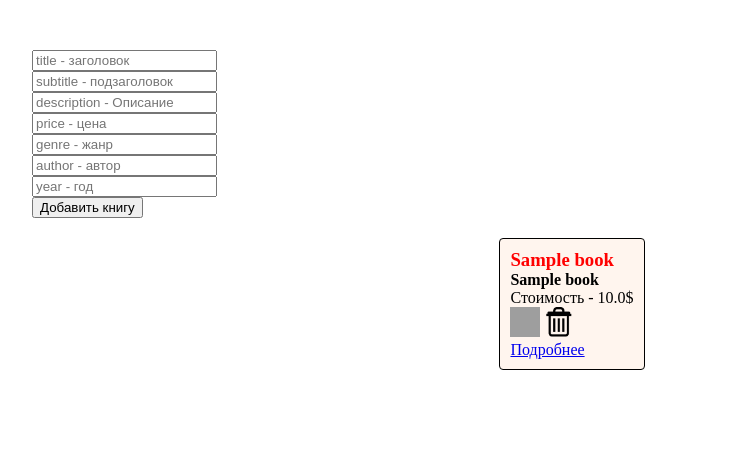
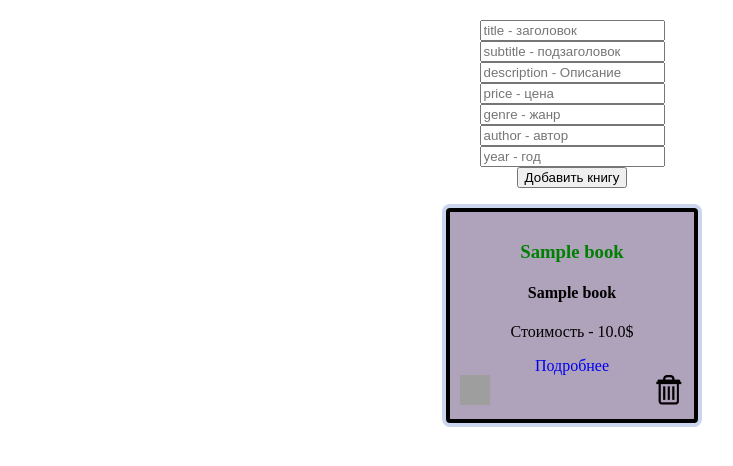
Before and after one commit to DartOrin/todo, a Django app: page /books/ in a window 1280 px wide. Shown: the top 466 px of the page, without its empty margins (68-801 px from the left). Run offline with Django 3.2, Linux system fonts and the light colour scheme; tables that the repository leaves empty hold one stand-in row (values such as "Sample post"); grey boxes are pictures that could not be loaded.

Commit message:
added minimum styles for books

```diff
--- a/product/static/styles/books.css
+++ b/product/static/styles/books.css
@@ -1,7 +1,16 @@
 * {
     box-sizing: border-box;
-    margin: 0 auto;
+    /* margin: 0 auto; */
 }
+
+.form {
+    display: flex;
+    justify-content: center;
+    margin-top: 20px;
+    text-align: center;
+}
+
+
 
 .book-container {
     margin-top: 20px;
@@ -12,22 +21,38 @@
 }
 
 .book-item {
-    border: 1px solid black;
+    border: 4px solid black;
     border-radius: 4px;
-    background-color: seashell;
+    background-color: rgb(175, 162, 187);
     padding: 10px;
+    width: 20%;
+    margin-right: 20px;
+    margin-left: 20px;
+    margin-bottom: 20px;
+    text-align: center;
+    box-shadow: 0 0 0 4px #cbd6ee;
 }
 
 .book-item h3 {
-    color: red;
+    color: green;
 }
 
-form {
-    margin-left: 100px;
-    margin-top: 50px;
+.book-item a {
+    text-decoration: none;
 }
+
+.action_buttons {
+    display: flex;
+    justify-content: space-between;
+}
+
+
 
 .action_buttons a img {
     width: 30px;
     height: 30px;
 }
+
+.content {
+    text-align: center;
+}
--- a/product/templates/books.html
+++ b/product/templates/books.html
@@ -11,7 +11,7 @@
 
 <body>
 
-
+    <header class="form">
         <form action="{% url 'add_book' %}" method="POST">
             {% csrf_token %}
             <input type="text" placeholder="title - заголовок" name="title"> <br>
@@ -21,8 +21,9 @@
             <input type="text" placeholder="genre - жанр" name="genre"> <br>
             <input type="text" placeholder="author - автор" name="author"> <br>
             <input type="number" placeholder="year - год" name="year"><br>
-        <button>Добавить книгу</button>
+            <button class="add_button">Добавить книгу</button>
         </form>
+    </header>
 
     <div class="book-container">
         {% for book in books_list %}
@@ -30,6 +31,7 @@
             <h3>{{ book.title }}</h3>
             <h4>{{ book.subtitle }}</h4>
             <p>Стоимость - {{book.price}}$</p>
+            <a href="{% url 'book-detail' book.id %}">Подробнее</a>
             <div class="action_buttons">
                 {% if book.is_favorites %}
                 <a href="{% url 'unmark-book' book.id %}"><img src="{% static './icons/marked.png' %}" alt="photo"></a>
@@ -38,7 +40,7 @@
                 {%endif%}
                 <a href="{% url 'delete-book' book.id %}"><img src="{% static './icons/delete.png' %}" alt="photo"></a>
             </div>
-            <a href="{% url 'book-detail' book.id %}">Подробнее</a>
+
         </div>
 
         {% endfor %}
--- a/product/templates/books_detail.html
+++ b/product/templates/books_detail.html
@@ -1,3 +1,4 @@
+{% load static %}
 <!DOCTYPE html>
 <html lang="en">
 
@@ -5,17 +6,20 @@
     <meta charset="UTF-8">
     <meta name="viewport" content="width=device-width, initial-scale=1.0">
     <title>Details</title>
+    <link rel="stylesheet" href="{% static 'styles/books.css' %}">
 </head>
 
 <body>
+    <div class="content">
         <p>Название: {{ book.title }}</p>
         <p>Подзаголовок: {{ book.subtitle }}</p>
         <p>Описание: {{ book.description }}</p>
-    <p>Цена: {{ book.price }}</p>
         <p>Жанр: {{ book.genre }}</p>
         <p>Автор: {{ book.author }}</p>
         <p>Год выхода книги: {{ book.year }}</p>
         <p>Добавление книги на сайт: {{ book.date }}</p>
+        <p>Цена: {{ book.price }}</p>
+    </div>
 
 
 </body>
```
Lines whose indentation alone changed are shown as unchanged.
